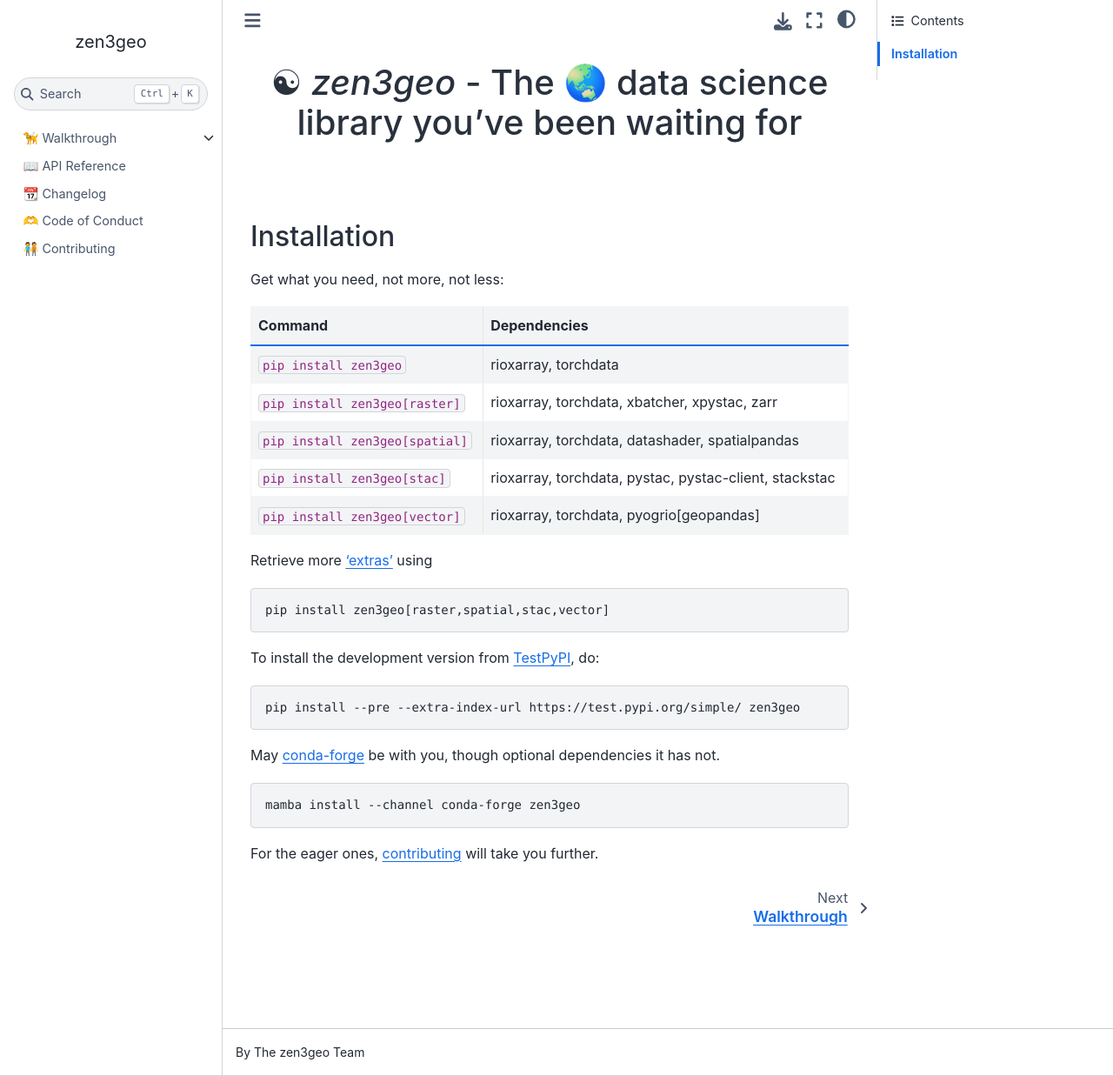
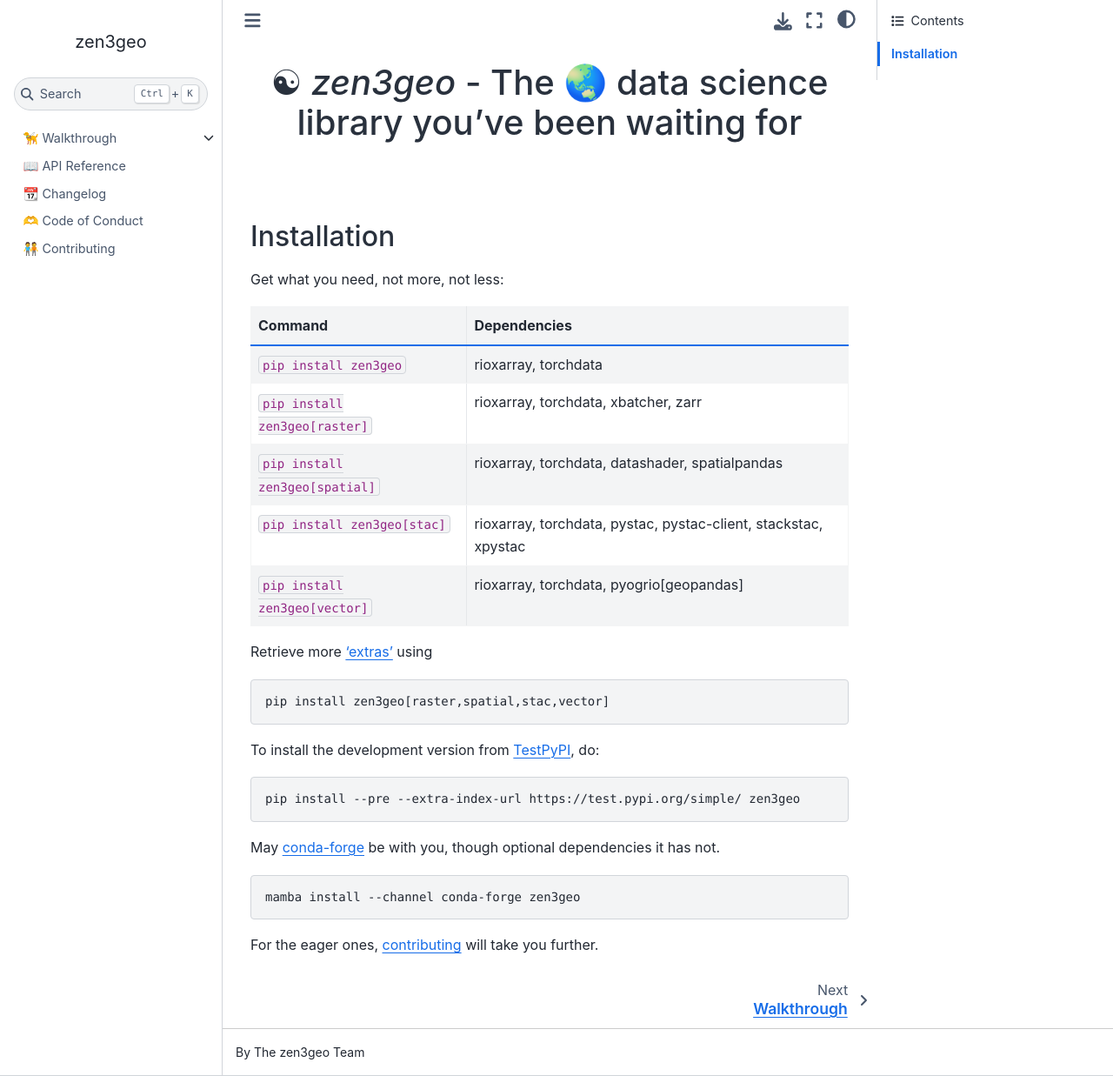
Before and after one commit to weiji14/zen3geo, a Jupyter Book: the page built from docs/index.md, in a window 1280 px wide and 1237 px high. Shown: the whole window at 87% size. Built offline with Jupyter Book 1.0.4 settings and Sphinx 7.4.7 and the Sphinx Book theme 1.1.4, drawn with Linux system fonts in a browser that asks for light colours.

```diff
--- a/docs/index.md
+++ b/docs/index.md
@@ -7,9 +7,9 @@ Get what you need, not more, not less:
 | Command                        |  Dependencies |
 |:-------------------------------|---------------|
 | `pip install zen3geo`          | rioxarray, torchdata |
-| `pip install zen3geo[raster]`  | rioxarray, torchdata, xbatcher, xpystac, zarr |
+| `pip install zen3geo[raster]`  | rioxarray, torchdata, xbatcher, zarr |
 | `pip install zen3geo[spatial]` | rioxarray, torchdata, datashader, spatialpandas |
-| `pip install zen3geo[stac]`    | rioxarray, torchdata, pystac, pystac-client, stackstac |
+| `pip install zen3geo[stac]`    | rioxarray, torchdata, pystac, pystac-client, stackstac, xpystac |
 | `pip install zen3geo[vector]`  | rioxarray, torchdata, pyogrio[geopandas] |
 
 Retrieve more ['extras'](https://github.com/weiji14/zen3geo/blob/main/pyproject.toml) using
--- a/pyproject.toml
+++ b/pyproject.toml
@@ -76,7 +76,6 @@ docs = [
 ]
 raster = [
     "xbatcher",
-    "xpystac",
     "zarr"
 ]
 spatial = [
@@ -86,7 +85,8 @@ spatial = [
 stac = [
     "pystac",
     "pystac_client",
-    "stackstac"
+    "stackstac",
+    "xpystac"
 ]
 vector = ["pyogrio"]
 
```
Also changed, not shown: 1 other file.
